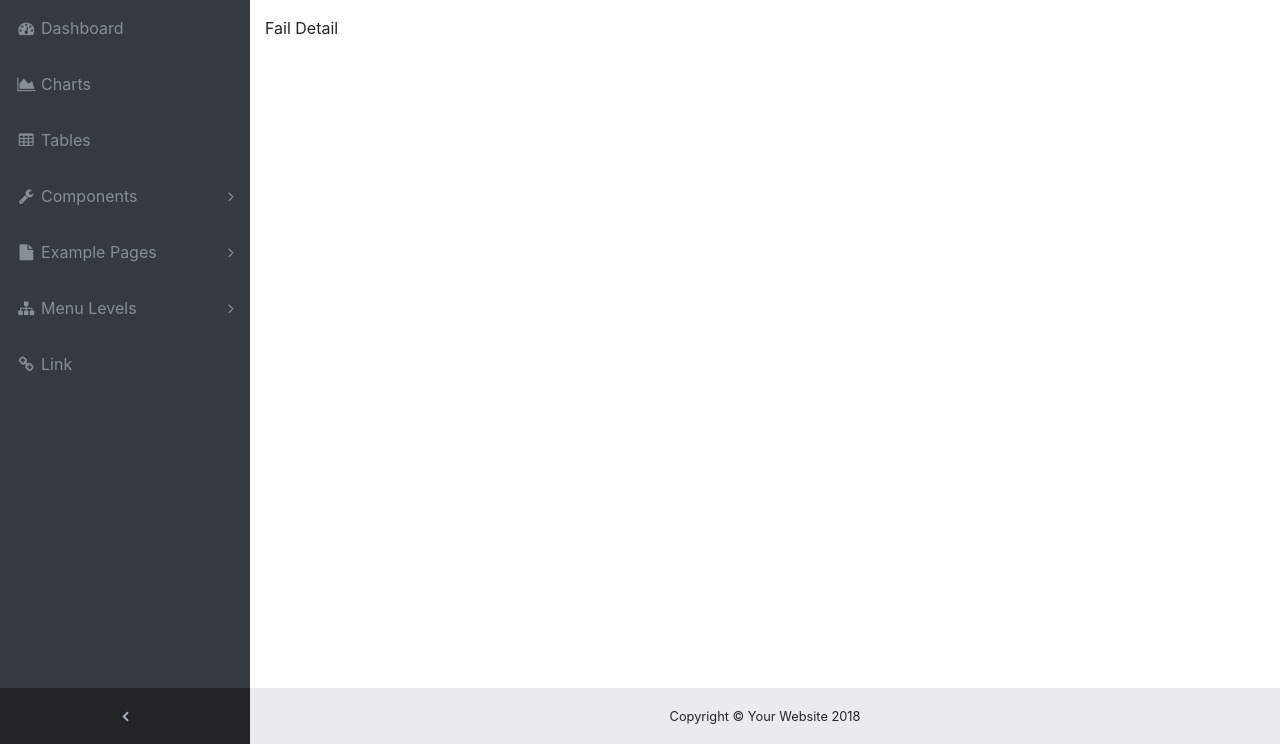
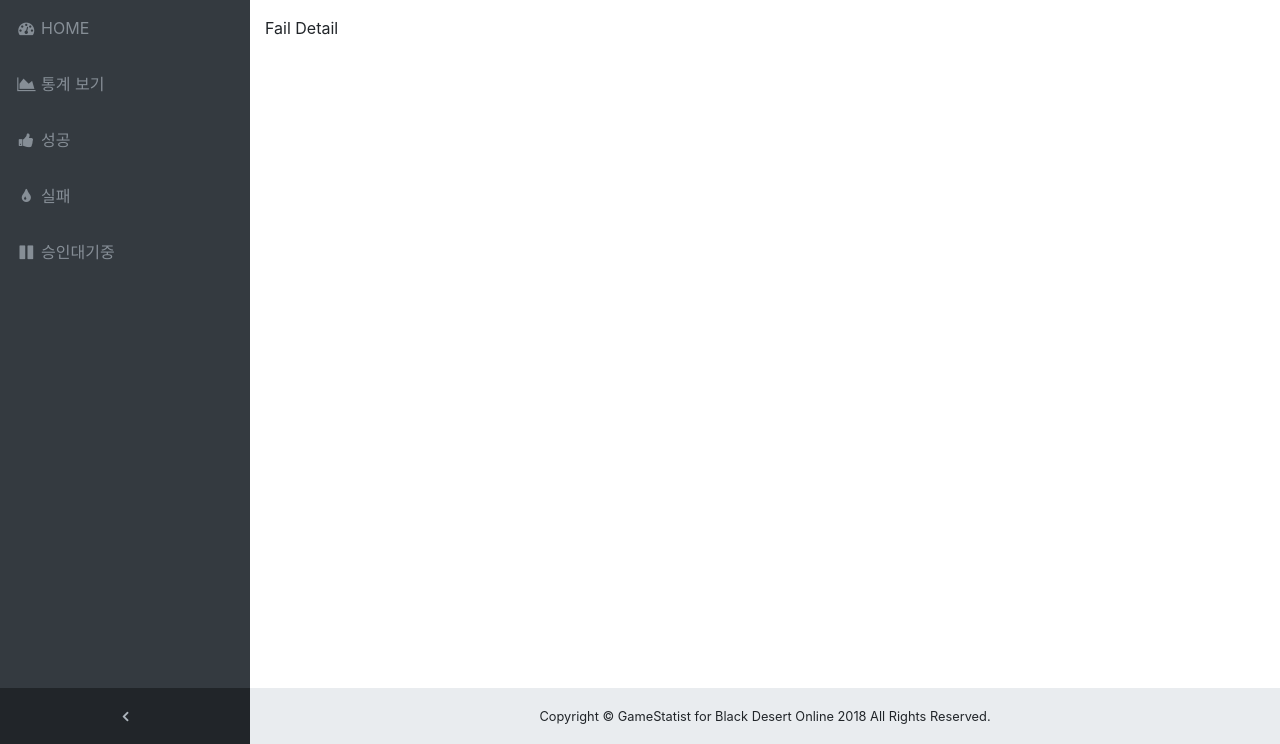
Before and after one commit to DohunKim/GameStatist-BlackDesert, a CodeIgniter app: page /database/index.php/stacklog/fail/1 in a window 1280 px wide. Shown: the part 56-800 px from the top of the page. Run offline with CodeIgniter, Linux system fonts and the light colour scheme.

Commit message:
페이지 레이아웃 정리 중

```diff
--- a/application/controllers/stacklog.php
+++ b/application/controllers/stacklog.php
@@ -28,7 +28,9 @@ class Stacklog extends CI_Controller {
 		$this->load->view('templates/footer');
 	}
 
-
+	/**
+	 * * 성공 로그를 보여주는 페이지. item 인덱스가 같이 오면 상세 페이지를, 없으면 홈페이지를
+	 */
 	public function success($item = 0)
 	{
 		$this->load->view('templates/header');
@@ -53,6 +55,9 @@ class Stacklog extends CI_Controller {
 		$this->load->view('templates/footer');
 	}
 
+	/**
+	 * * 실패 로그를 보여주는 페이지. iten 인덱스가 같이 오면 상세 페이지를, ㅇ벗으면 홈페이지를
+	 */
 	public function fail($item = 0)
 	{
 		$this->load->view('templates/header');
@@ -78,6 +83,21 @@ class Stacklog extends CI_Controller {
 
 	}
 
+	/**
+	 * * 승인이 필요한 데이터를 보여주는
+	 */
+	public function needApproval($page = 0)
+	{
+		$this->load->view('templates/header');
+		$this->load->view('stacklog/needApproval');
+		$this->load->view('templates/footer');
+
+	}
+
+	/**
+	 * * 스택 로그 등록
+	 * TODO: Youtube 링크, 이미지(Jpg, png, jpeg, gif). 이미지는 로테이션 값 지우고 자동으로 돌리는 코드 필요. for apple devices
+	 */
 	public function register($type)
 	{
 
@@ -111,4 +131,15 @@ class Stacklog extends CI_Controller {
 		}
 
 	}
+
+	/**
+	 * * 전체 통계 제공
+	 * TODO: 최근 핫한 아이템별 성공/실패 비교 및 아이템별 성공 스택, 실패 스택 추이
+	 */
+	public function statistics()
+	{
+		$this->load->view('templates/header');
+		$this->load->view('stacklog/statistics');
+		$this->load->view('templates/footer');
+	}
 }
--- /dev/null
+++ b/application/views/stacklog/needApproval.php
@@ -0,0 +1 @@
+승인대기
--- /dev/null
+++ b/application/views/stacklog/statistics.php
@@ -0,0 +1 @@
+통계
--- a/application/views/templates/footer.php
+++ b/application/views/templates/footer.php
@@ -3,7 +3,9 @@
     <footer class="sticky-footer">
       <div class="container">
         <div class="text-center">
-          <small>Copyright © Your Website 2018</small>
+          <small>
+            Copyright © GameStatist for Black Desert Online 2018 All Rights Reserved.
+          </small>
         </div>
       </div>
     </footer>
--- a/application/views/templates/header.php
+++ b/application/views/templates/header.php
@@ -26,92 +26,33 @@
     <div class="collapse navbar-collapse" id="navbarResponsive">
       <ul class="navbar-nav navbar-sidenav" id="exampleAccordion">
         <li class="nav-item" data-toggle="tooltip" data-placement="right" title="Dashboard">
-          <a class="nav-link" href="index.html">
+          <a class="nav-link" href="/">
             <i class="fa fa-fw fa-dashboard"></i>
-            <span class="nav-link-text">Dashboard</span>
+            <span class="nav-link-text">HOME</span>
           </a>
         </li>
         <li class="nav-item" data-toggle="tooltip" data-placement="right" title="Charts">
-          <a class="nav-link" href="charts.html">
+          <a class="nav-link" href="/stacklog/statistics">
             <i class="fa fa-fw fa-area-chart"></i>
-            <span class="nav-link-text">Charts</span>
+            <span class="nav-link-text">통계 보기</span>
+          </a>
+        </li>
+        <li class="nav-item" data-toggle="tooltip" data-placement="right" title="Link">
+          <a class="nav-link" href="/StackLog/success">
+            <i class="fa fa-fw fa-thumbs-up"></i>
+            <span class="nav-link-text">성공</span>
+          </a>
+        </li>
+        <li class="nav-item" data-toggle="tooltip" data-placement="right" title="Link">
+          <a class="nav-link" href="/StackLog/fail">
+            <i class="fa fa-fw fa-tint"></i>
+            <span class="nav-link-text">실패</span>
           </a>
         </li>
         <li class="nav-item" data-toggle="tooltip" data-placement="right" title="Tables">
-          <a class="nav-link" href="tables.html">
-            <i class="fa fa-fw fa-table"></i>
-            <span class="nav-link-text">Tables</span>
-          </a>
-        </li>
-        <li class="nav-item" data-toggle="tooltip" data-placement="right" title="Components">
-          <a class="nav-link nav-link-collapse collapsed" data-toggle="collapse" href="#collapseComponents" data-parent="#exampleAccordion">
-            <i class="fa fa-fw fa-wrench"></i>
-            <span class="nav-link-text">Components</span>
-          </a>
-          <ul class="sidenav-second-level collapse" id="collapseComponents">
-            <li>
-              <a href="navbar.html">Navbar</a>
-            </li>
-            <li>
-              <a href="cards.html">Cards</a>
-            </li>
-          </ul>
-        </li>
-        <li class="nav-item" data-toggle="tooltip" data-placement="right" title="Example Pages">
-          <a class="nav-link nav-link-collapse collapsed" data-toggle="collapse" href="#collapseExamplePages" data-parent="#exampleAccordion">
-            <i class="fa fa-fw fa-file"></i>
-            <span class="nav-link-text">Example Pages</span>
-          </a>
-          <ul class="sidenav-second-level collapse" id="collapseExamplePages">
-            <li>
-              <a href="login.html">Login Page</a>
-            </li>
-            <li>
-              <a href="register.html">Registration Page</a>
-            </li>
-            <li>
-              <a href="forgot-password.html">Forgot Password Page</a>
-            </li>
-            <li>
-              <a href="blank.html">Blank Page</a>
-            </li>
-          </ul>
-        </li>
-        <li class="nav-item" data-toggle="tooltip" data-placement="right" title="Menu Levels">
-          <a class="nav-link nav-link-collapse collapsed" data-toggle="collapse" href="#collapseMulti" data-parent="#exampleAccordion">
-            <i class="fa fa-fw fa-sitemap"></i>
-            <span class="nav-link-text">Menu Levels</span>
-          </a>
-          <ul class="sidenav-second-level collapse" id="collapseMulti">
-            <li>
-              <a href="#">Second Level Item</a>
-            </li>
-            <li>
-              <a href="#">Second Level Item</a>
-            </li>
-            <li>
-              <a href="#">Second Level Item</a>
-            </li>
-            <li>
-              <a class="nav-link-collapse collapsed" data-toggle="collapse" href="#collapseMulti2">Third Level</a>
-              <ul class="sidenav-third-level collapse" id="collapseMulti2">
-                <li>
-                  <a href="#">Third Level Item</a>
-                </li>
-                <li>
-                  <a href="#">Third Level Item</a>
-                </li>
-                <li>
-                  <a href="#">Third Level Item</a>
-                </li>
-              </ul>
-            </li>
-          </ul>
-        </li>
-        <li class="nav-item" data-toggle="tooltip" data-placement="right" title="Link">
-          <a class="nav-link" href="#">
-            <i class="fa fa-fw fa-link"></i>
-            <span class="nav-link-text">Link</span>
+          <a class="nav-link" href="/StackLog/needApproval">
+            <i class="fa fa-fw fa-pause"></i>
+            <span class="nav-link-text">승인대기중</span>
           </a>
         </li>
       </ul>
```
Also changed, not shown: application/controllers/welcome.php (added, +27 -0 lines), application/views/welcome_message.php (+1 -70 lines), application/views/stacklog/fail.php (deleted), application/views/stacklog/success.php (deleted).
